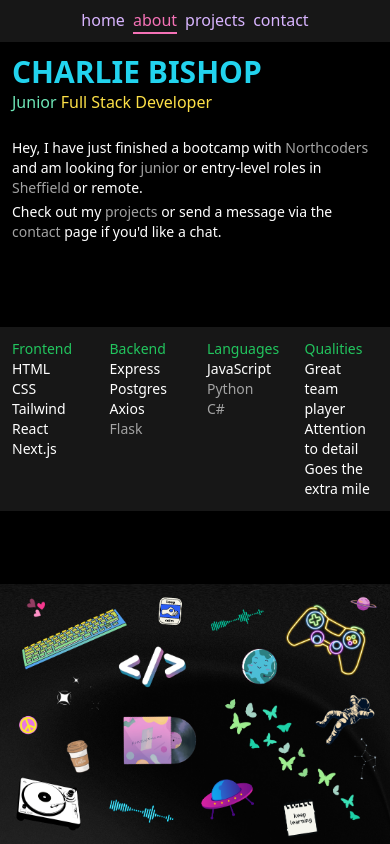
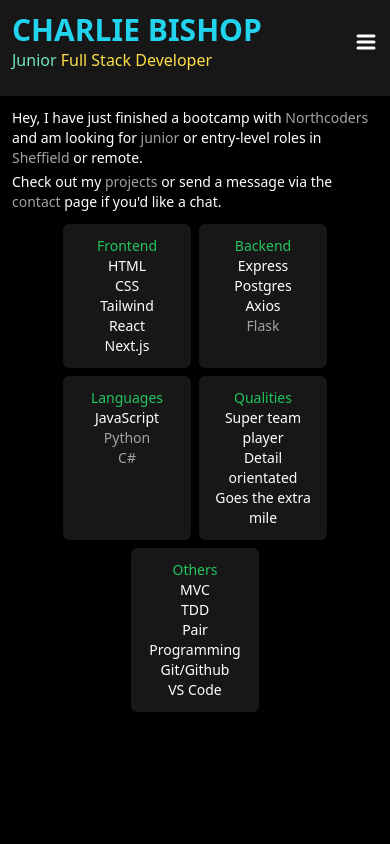
Before and after one commit to charlieBdev/portfolio, a Next.js app: page /about in a window 390 px wide. Built offline with nearby package versions, Linux system fonts and the light colour scheme.

Commit message:
hamburger

```diff
--- a/src/app/Components/Nav.tsx
+++ b/src/app/Components/Nav.tsx
@@ -2,17 +2,89 @@
 
 import Link from "next/link"
 import { usePathname } from 'next/navigation';
+import { useState } from "react";
 
 export default function Nav() {
+
+  const [isDropdownOpen, setIsDropdownOpen] = useState(false)
+
+  const toggleDropdown = () => {
+    setIsDropdownOpen(!isDropdownOpen);
+  };
+
   const currentRoute = usePathname()
     return (
-        <nav className="bg-neutral-900 p-2 sticky top-0">
-          <ul className="flex flex-row space-x-2 justify-center text-purple-300">
-            <Link href="/" className={currentRoute === "/" ? "active-link" : ""}>home</Link>
-            <Link href="/about" className={currentRoute === "/about" ? "active-link" : ""}>about</Link>
-            <Link href="/projects" className={currentRoute === "/projects" ? "active-link" : ""}>projects</Link>
-            <Link href="/contact" className={currentRoute === "/contact" ? "active-link" : ""}>contact</Link>
-          </ul>
-        </nav>
+      <nav className="bg-neutral-900 p-3 h-24">
+
+        {/* <div className="hidden space-x-8 lg:flex text-purple-300">
+          <Link href="/" className={currentRoute === "/" ? "active-link" : ""}>home</Link>
+          <Link href="/about" className={currentRoute === "/about" ? "active-link" : ""}>about</Link>
+          <Link href="/projects" className={currentRoute === "/projects" ? "active-link" : ""}>projects</Link>
+          <Link href="/contact" className={currentRoute === "/contact" ? "active-link" : ""}>contact</Link>
+        </div> */}
+
+        {isDropdownOpen ? (
+          <div className="flex justify-between align-middle">
+            <Link href="/" className={currentRoute === "/" ? "active-link" : "text-purple-300"}>home</Link>
+            <Link href="/about" className={currentRoute === "/about" ? "active-link" : "text-purple-300"}>about</Link>
+            <Link href="/projects" className={currentRoute === "/projects" ? "active-link" : "text-purple-300"}>projects</Link>
+            <Link href="/contact" className={currentRoute === "/contact" ? "active-link" : "text-purple-300"}>contact</Link>
+            <button
+              onClick={toggleDropdown}
+              aria-expanded={isDropdownOpen}
+              aria-haspopup="true"
+            >
+              <svg
+                xmlns="http://www.w3.org/2000/svg"
+                className={`w-6 h-6 transform ${
+                  isDropdownOpen ? "rotate-180" : ""
+                } transition-transform`}
+                fill="none"
+                viewBox="0 0 24 24"
+                stroke="currentColor"
+              >
+              <path
+                stroke-linecap="round"
+                stroke-linejoin="round"
+                stroke-width="3"
+                d="M4 6h16M4 12h16M4 18h16"
+              />
+              </svg>
+            </button>
+          </div>
+        )
+        :
+        (
+          <div className="flex justify-between align-center">
+            <div>
+              <h1 className="text-3xl font-bold text-cyan-400">CHARLIE BISHOP</h1>
+              <h2 className="text-emerald-300 lg:self-end">Junior<span className="text-yellow-300"> Full Stack Developer</span></h2>
+            </div>
+            <button
+              onClick={toggleDropdown}
+              aria-expanded={isDropdownOpen}
+              aria-haspopup="true"
+            >
+              <svg
+                xmlns="http://www.w3.org/2000/svg"
+                className={`w-6 h-6 transform ${
+                  isDropdownOpen ? "rotate-180" : ""
+                } transition-transform`}
+                fill="none"
+                viewBox="0 0 24 24"
+                stroke="currentColor"
+              >
+              <path
+                stroke-linecap="round"
+                stroke-linejoin="round"
+                strokeWidth="3"
+                d="M4 6h16M4 12h16M4 18h16"
+              />
+              </svg>
+            </button>
+          </div>
+        )
+        }
+      </nav>
     )
 }
--- a/src/app/about/page.tsx
+++ b/src/app/about/page.tsx
@@ -3,13 +3,13 @@ import about from "../../../public/about.png"
 
 export default function About() {
     return (
-      <main className="flex flex-col h-screen justify-between overflow-hidden">
+      <main>
         <div className="p-3 text-sm lg:text-center">
           <p className="mb-1">Hey, I have just finished a bootcamp with <span className="text-neutral-400">Northcoders</span> and am looking for <span className="text-neutral-400">junior</span> or entry-level roles in <span className="text-neutral-400">Sheffield</span> or remote.</p>
           <p>Check out my <span className="text-neutral-400">projects</span> or send a message via the <span className="text-neutral-400">contact</span> page if you'd like a chat.</p>
         </div>
-        <div className="flex flex-row justify-around lg:justify-evenly ">
-          <div className="bg-neutral-900 sm:rounded-md p-3 w-32 text-sm">
+        <div className="flex flex-row flex-wrap justify-center align-center text-center gap-2">
+          <div className="bg-neutral-900 rounded-md p-3 w-32 text-sm">
             <p className="text-green-500">Frontend</p>
             <ul>
               <li>HTML</li>
@@ -19,7 +19,7 @@ export default function About() {
               <li>Next.js</li>
             </ul>
           </div>
-          <div className="bg-neutral-900 sm:rounded-md p-3 w-32 text-sm">
+          <div className="bg-neutral-900 rounded-md p-3 w-32 text-sm">
             <p className="text-green-500">Backend</p>
             <ul>
               <li>Express</li>
@@ -28,7 +28,7 @@ export default function About() {
               <li className="text-neutral-400">Flask</li>
             </ul>
           </div>
-          <div className="bg-neutral-900 sm:rounded-md p-3 w-32 text-sm">
+          <div className="bg-neutral-900 rounded-md p-3 w-32 text-sm">
             <p className="text-green-500">Languages</p>
             <ul>
               <li>JavaScript</li>
@@ -36,16 +36,26 @@ export default function About() {
               <li className="text-neutral-400">C#</li>
             </ul>
           </div>
-          <div className="bg-neutral-900 sm:rounded-md p-3 w-32 text-sm">
+          <div className="bg-neutral-900 rounded-md p-3 w-32 text-sm">
             <p className="text-green-500">Qualities</p>
             <ul>
-              <li>Great team player</li>
-              <li>Attention to detail</li>
+              <li>Super team player</li>
+              <li>Detail orientated</li>
               <li>Goes the extra mile</li>
             </ul>
           </div>
+          <div className="bg-neutral-900 rounded-md p-3 w-32 text-sm">
+            <p className="text-green-500">Others</p>
+            <ul>
+              <li>MVC</li>
+              <li>TDD</li>
+              <li>Pair Programming</li>
+              <li>Git/Github</li>
+              <li>VS Code</li>
+            </ul>
+          </div>
         </div>
-        <Image
+        {/* <Image
           src={about}
           // width={500}
           // height={500}
@@ -54,7 +64,7 @@ export default function About() {
           priority={true}
           placeholder = 'blur'
           height='500'
-        />
+        /> */}
       </main>
     )
 }
--- a/src/app/globals.css
+++ b/src/app/globals.css
@@ -33,11 +33,5 @@ body {
 
 .active-link {
   color: rgb(244 114 182);
-  border-bottom: 2px solid rgb(244 114 182);
+  /* border-bottom: px solid rgb(244 114 182); */
 }
-
-.flex-container {
-  display: flex;
-  flex-direction: column;
-  min-height: 100vh; /* Ensure at least viewport height */
-}
--- a/src/app/layout.tsx
+++ b/src/app/layout.tsx
@@ -2,7 +2,6 @@ import './globals.css'
 import type { Metadata } from 'next'
 import Nav from './Components/Nav'
 import Header from './Components/Header'
-import Footer from './Components/Footer'
 
 
 export const metadata: Metadata = {
@@ -22,7 +21,6 @@ export default function RootLayout({
       {/* <link rel="stylesheet" href="https://cdn.jsdelivr.net/gh/devicons/devicon@v2.15.1/devicon.min.css" /> */}
         <body className="flex flex-col h-screen">
           <Nav />
-          <Header />
           {children}
           {/* <Footer /> */}
         </body>
```
